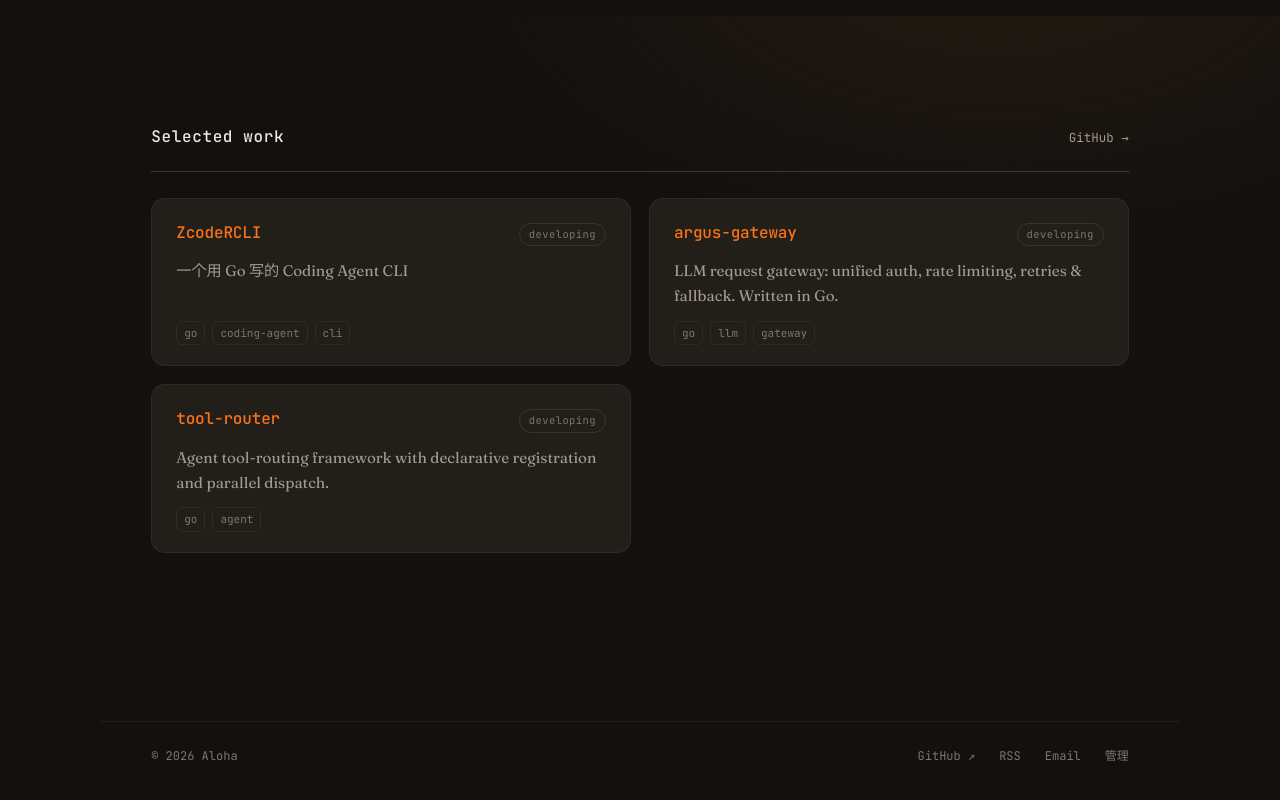
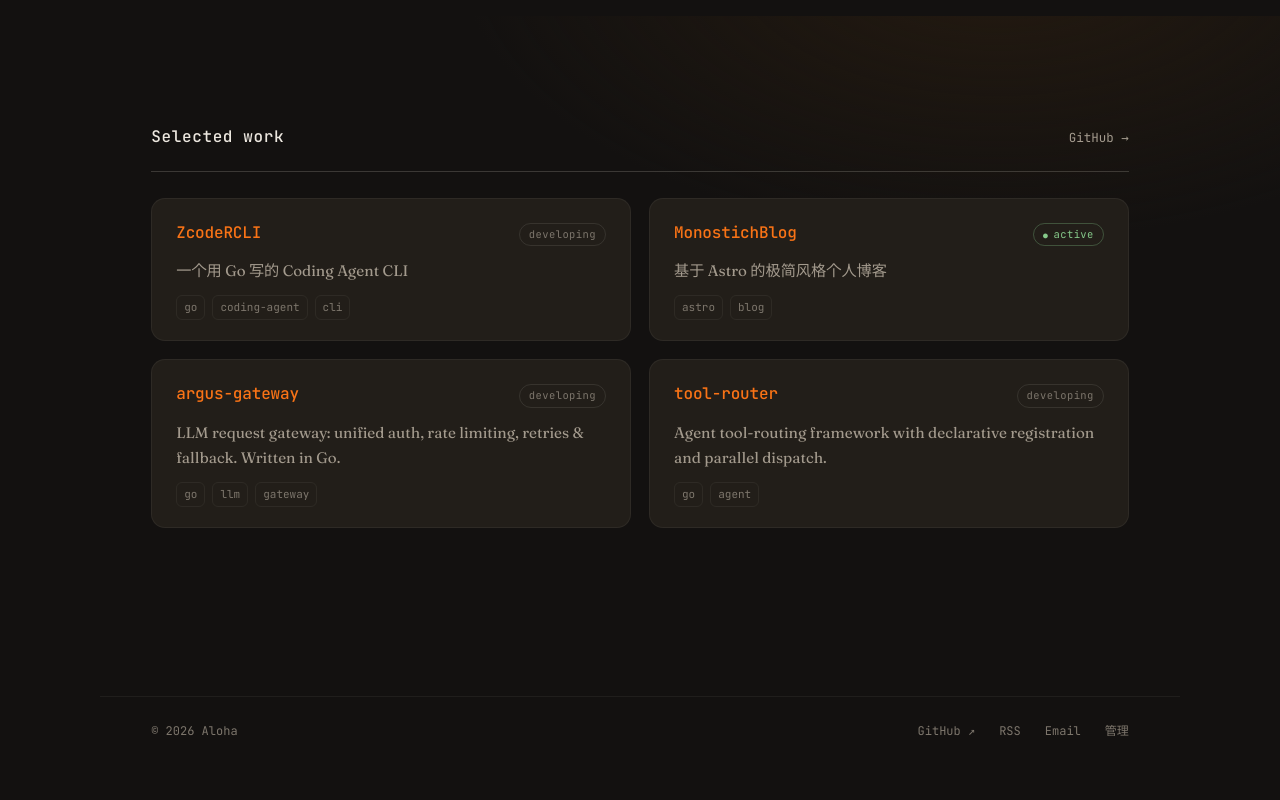
Before and after one commit to A1oha666/MonostichBlog, an Astro site: page / in a window 1280 px wide. Shown: the part 784-1584 px from the top of the page. Built offline with nearby package versions, Linux system fonts and the light colour scheme; Astro itself is replaced by a stand-in of ours; no server answers.

Commit message:
Add MonostichBlog to Selected work as active

```diff
--- a/src/data/projects.js
+++ b/src/data/projects.js
@@ -6,6 +6,13 @@ export const projects = [
     tags: ["go", "coding-agent", "cli"],
     repo: "https://github.com/A1oha666/ZcodeRCLI",
     status: "developing",
+  },
+  {
+    name: "MonostichBlog",
+    desc: "基于 Astro 的极简风格个人博客",
+    tags: ["astro", "blog"],
+    repo: "https://github.com/A1oha666/MonostichBlog",
+    status: "active",
   },
   {
     name: "argus-gateway",
```
